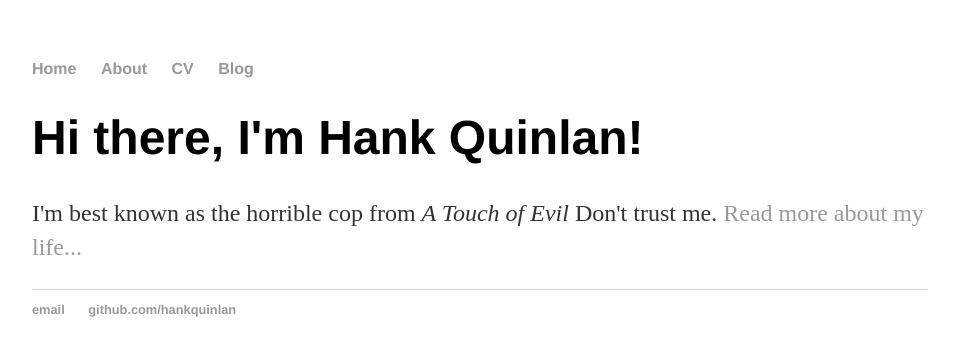
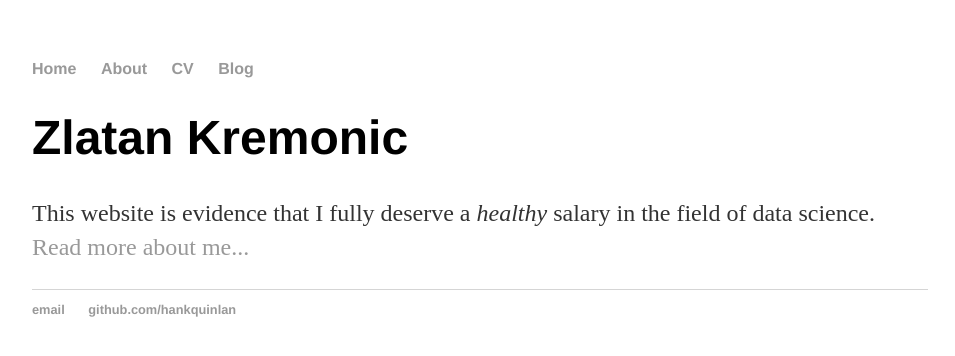
Before and after one commit to xuhui1990/zlatankr.github.io, a Jekyll site: the page built from index.html, in a window 1280 px wide. Shown: the top 356 px of the page, without its empty margins (160-1115 px from the left). Built offline with Jekyll 4.4.1, drawn with Linux system fonts in a browser that asks for light colours.

Commit message:
Update index.html

```diff
--- a/index.html
+++ b/index.html
@@ -1,8 +1,8 @@
 ---
 layout: default
-title: Hank Quinlan, Horrible Cop
+title: Zlatan Kremonic
 ---
 <div class="blurb">
-	<h1>Hi there, I'm Hank Quinlan!</h1>
-	<p>I'm best known as the horrible cop from <em>A Touch of Evil</em> Don't trust me. <a href="/about">Read more about my life...</a></p>
+	<h1>Zlatan Kremonic</h1>
+	<p>This website is evidence that I fully deserve a <em>healthy</em> salary in the field of data science. <a href="/about">Read more about me...</a></p>
 </div><!-- /.blurb -->
```
